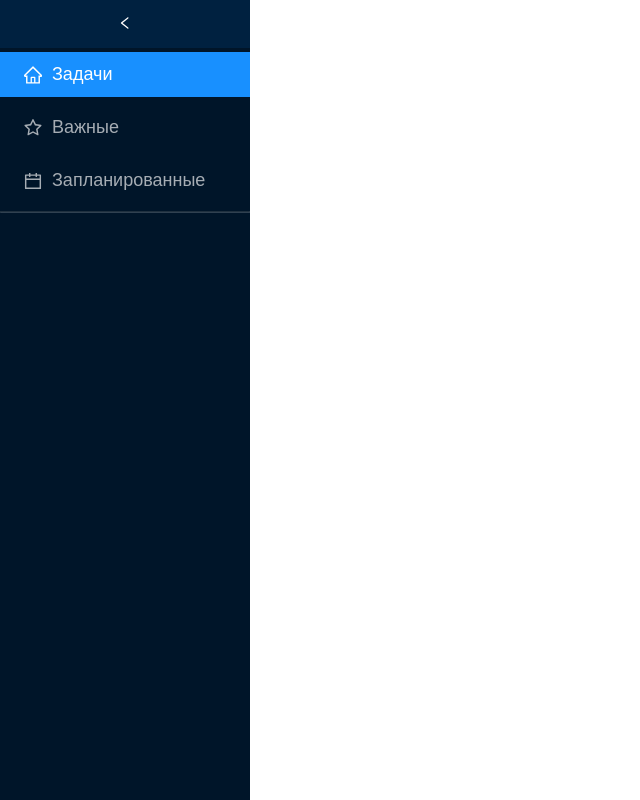
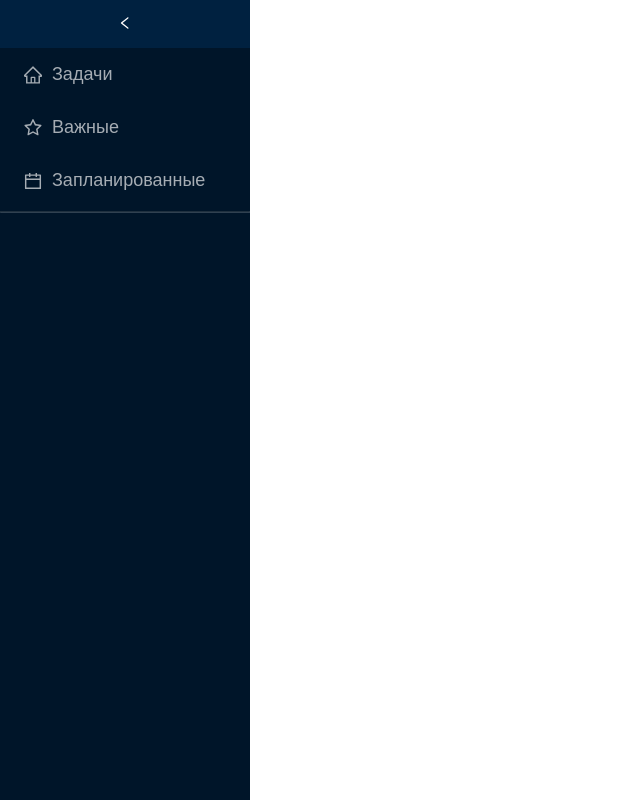
Before and after one commit to Yeroshenko/iNeed, a React (Create React App) app: page / in a window 1280 px wide. Shown: the whole page, without its empty margins (0-640 px from the left). Built offline with nearby package versions, Linux system fonts and the light colour scheme; no server answers; the database is empty.

Commit message:
ref: connected Redux, create lists reducer and  Navbar container renamed api.js

```diff
--- a/package.json
+++ b/package.json
@@ -12,8 +12,11 @@
     "node-sass": "^4.14.0",
     "react": "^16.13.1",
     "react-dom": "^16.13.1",
+    "react-redux": "^7.2.0",
     "react-router-dom": "^5.1.2",
-    "react-scripts": "3.4.1"
+    "react-scripts": "3.4.1",
+    "redux": "^4.0.5",
+    "redux-thunk": "^2.3.0"
   },
   "scripts": {
     "start": "react-scripts start",
--- a/src/App.jsx
+++ b/src/App.jsx
@@ -1,20 +1,14 @@
-import React, { useEffect, useState } from 'react'
+import React from 'react'
 import { Switch, Route } from 'react-router-dom'
 
-import { listsApi } from 'api/api'
-import { Navbar, TodoList } from 'components'
+import { Navbar } from 'containers'
+import { TodoList } from 'components'
 import 'styles/components/App.sass'
 
 const App = () => {
-  const [lists, setLists] = useState([])
-
-  useEffect(() => {
-    listsApi.getAll().then(setLists)
-  }, [])
-
   return (
     <div className='app'>
-      <Navbar lists={lists} />
+      <Navbar />
       <Switch>
         <Route path='/:listId' component={TodoList} />
       </Switch>
--- a/src/api/api.js
+++ b/src/api/index.js
@@ -28,5 +28,4 @@ export const listsApi = {
   getAll() {
     return get('lists')
   }
-
 }
--- a/src/components/Navbar.jsx
+++ b/src/components/Navbar.jsx
@@ -1,5 +1,4 @@
 import React, { useState } from 'react'
-import { useHistory } from 'react-router-dom'
 import { Layout, Menu } from 'antd'
 import {
   StarOutlined,
@@ -10,21 +9,16 @@ import {
 
 import 'styles/components/Navbar.sass'
 
-const Navbar = ({ lists }) => {
+const Navbar = ({ lists, menuClickHandler, defaultSelectedItem }) => {
   const [collapsed, setCollapsed] = useState(false)
-  const history = useHistory()
 
   const toggleColapsed = () => setCollapsed(!collapsed)
 
-  const menuItems = [
+  const defaultMenuItems = [
     { title: 'Задачи', id: 'tasks', icon: <HomeOutlined /> },
     { title: 'Важные', id: 'important', icon: <StarOutlined /> },
     { title: 'Запланированные', id: 'planned', icon: <CalendarOutlined /> }
   ]
-
-  const clickHandler = e => {
-    history.push(e.key)
-  }
 
   const menuItemCreator = ({ id, icon, title }) => (
     <Menu.Item
@@ -46,13 +40,13 @@ const Navbar = ({ lists }) => {
         className='navbar__sider'
       >
         <Menu
-          defaultSelectedKeys={['tasks']}
+          defaultSelectedKeys={defaultSelectedItem}
           theme='dark'
           mode='inline'
-          onClick={clickHandler}
+          onClick={menuClickHandler}
           className='navbar__menu'
         >
-          {menuItems.map(item => menuItemCreator(item))}
+          {defaultMenuItems.map(item => menuItemCreator(item))}
 
           <hr className='navbar__menu-separator' />
 
--- a/src/components/TodoList.jsx
+++ b/src/components/TodoList.jsx
@@ -1,7 +1,7 @@
 import React, { useState, useEffect } from 'react'
 import { useParams } from 'react-router-dom'
 
-import { todosApi } from 'api/api'
+import { todosApi } from 'api'
 
 const TodoList = () => {
   const [todos, setTodos] = useState([])
@@ -13,11 +13,13 @@ const TodoList = () => {
   }, [currentListId])
 
   return (
-    <ul>
-      {todos.map(todo => (
-        <li key={todo.id}>{todo.title}</li>
-      ))}
-    </ul>
+    <div className='todo-list'>
+      <ul>
+        {todos.map(todo => (
+          <li key={todo.id}>{todo.title}</li>
+        ))}
+      </ul>
+    </div>
   )
 }
 
--- /dev/null
+++ b/src/containers/Navbar.jsx
@@ -0,0 +1,32 @@
+import React, { useEffect } from 'react'
+import { connect } from 'react-redux'
+
+import { getLists } from 'redux/reducers/lists'
+import { Navbar } from 'components'
+import { useHistory } from 'react-router-dom'
+
+const NavbarContainer = ({ lists, getLists }) => {
+  const history = useHistory()
+
+  const defaultSelectedItem = []
+
+  const menuClickHandler = e => history.push(e.key)
+
+  useEffect(() => {
+    getLists()
+  }, [getLists])
+
+  return (
+    <Navbar
+      lists={lists}
+      menuClickHandler={menuClickHandler}
+      defaultSelectedItem={defaultSelectedItem}
+    />
+  )
+}
+
+const mapStateToProps = state => ({
+  lists: state.lists.lists
+})
+
+export default connect(mapStateToProps, { getLists })(NavbarContainer)
--- a/src/containers/index.js
+++ b/src/containers/index.js
@@ -0,0 +1 @@
+export { default as Navbar } from './Navbar'
--- a/src/index.jsx
+++ b/src/index.jsx
@@ -1,14 +1,18 @@
 import React from 'react'
 import ReactDOM from 'react-dom'
+import { Provider } from 'react-redux'
 import { BrowserRouter as Router } from 'react-router-dom'
 
+import store from 'redux/store'
 import App from 'App'
 import 'styles/index.sass'
 import * as serviceWorker from 'serviceWorker'
 
 ReactDOM.render(
   <Router>
-    <App />
+    <Provider store={store}>
+      <App />
+    </Provider>
   </Router>,
   document.getElementById('root')
 )
--- /dev/null
+++ b/src/redux/reducers/index.js
@@ -0,0 +1 @@
+export { default as listsReducer } from './lists'
--- /dev/null
+++ b/src/redux/reducers/lists.js
@@ -0,0 +1,37 @@
+import { listsApi } from 'api'
+
+const SET_ALL = 'LISTS:SET_ALL'
+
+const initialState = {
+  lists: []
+}
+
+const listsReducer = (state = initialState, action) => {
+  switch (action.type) {
+    case SET_ALL:
+      return {
+        ...state,
+        lists: action.lists
+      }
+
+    default:
+      return state
+  }
+}
+
+// Actions creators
+export const setLists = (lists) => ({ type: SET_ALL, lists })
+
+
+// Thank creators
+export const getLists = () => async (dispatch) => {
+  try {
+    const res = await listsApi.getAll()
+    dispatch(setLists(res))
+  } catch(e) {
+    console.log(e)
+  }
+}
+
+
+export default listsReducer
--- /dev/null
+++ b/src/redux/store.js
@@ -0,0 +1,14 @@
+import { createStore, combineReducers, applyMiddleware, compose } from 'redux'
+import thunkMiddleware from 'redux-thunk'
+import { listsReducer } from './reducers'
+
+// import boardReducer from './boardReducer'
+
+const rootReducer = combineReducers({
+  lists: listsReducer
+})
+
+const composeEnhancers = window.__REDUX_DEVTOOLS_EXTENSION_COMPOSE__ || compose
+const store = createStore(rootReducer, composeEnhancers(applyMiddleware(thunkMiddleware)))
+
+export default store
```
Also changed, not shown: src/redux/reducers/todos.js (added), 1 other file (tests, documents, lock files or other folders).
